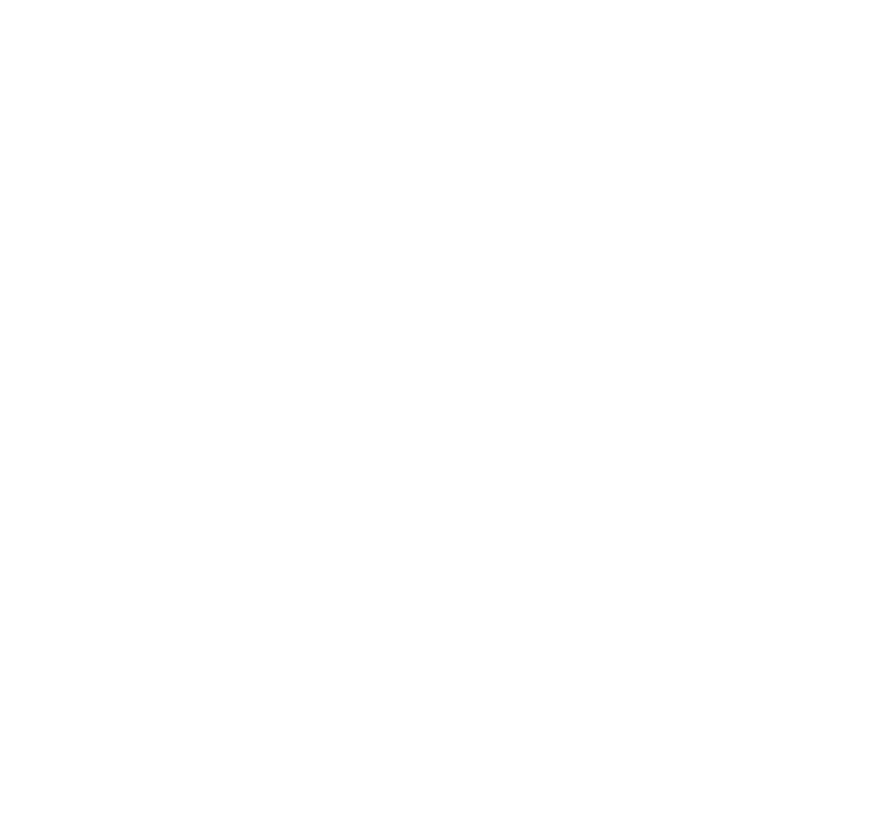
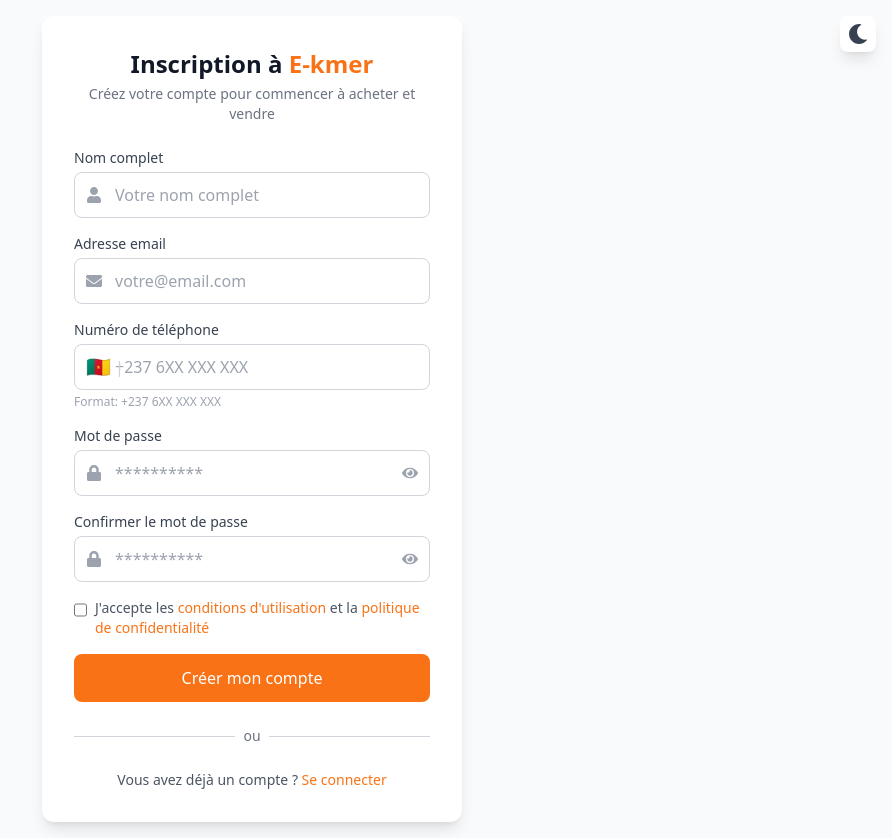
Before and after one commit to Brayann-hub-cmd/E-kmer, a React (Vite) app: page /auth/login in a window 1280 px wide. Shown: the whole page, without its empty margins (388-1280 px from the left). Before the commit the page ends 800 px from the top, so only its background shows below. Built offline with nearby package versions, Linux system fonts and the light colour scheme.

Commit message:
Ajout de la case email.

```diff
--- a/src/App.jsx
+++ b/src/App.jsx
@@ -1,5 +1,8 @@
-
+import SignUp from "./Auth/SignUp";
 function App() {
+    return(
+        <SignUp/>
+    )
 
 }
 
--- a/src/Auth/Auth.jsx
+++ b/src/Auth/SignUp.jsx
@@ -1,4 +1,4 @@
-import React, { useState, useEffect } from 'react';
+import React, { useState } from 'react';
 import { toast, Toaster } from 'react-hot-toast';
 import {
   FaUser,
@@ -6,16 +6,18 @@ import {
   FaEye,
   FaEyeSlash,
   FaMoon,
-  FaSun
+  FaSun,
+  FaEnvelope
 } from 'react-icons/fa';
 import {
   BsCheckCircle
 } from 'react-icons/bs';
 
-const Auth = () => {
+const SignUp = () => {
   // État pour gérer les valeurs du formulaire
   const [formData, setFormData] = useState({
     nomComplet: '',
+    email: '',
     telephone: '',
     motDePasse: '',
     confirmerMotDePasse: '',
@@ -51,6 +53,14 @@ const Auth = () => {
       nouvellesErreurs.nomComplet = 'Le nom complet est requis';
     } else if (donnees.nomComplet.trim().length < 2) {
       nouvellesErreurs.nomComplet = 'Le nom doit contenir au moins 2 caractères';
+    }
+
+    // Validation de l'email
+    const emailRegex = /^[^\s@]+@[^\s@]+\.[^\s@]+$/;
+    if (!donnees.email.trim()) {
+      nouvellesErreurs.email = 'L\'email est requis';
+    } else if (!emailRegex.test(donnees.email)) {
+      nouvellesErreurs.email = 'Format d\'email invalide (ex: nom@domaine.com)';
     }
 
     // Validation du téléphone (format Cameroun)
@@ -165,6 +175,7 @@ const Auth = () => {
       // Réinitialiser le formulaire
       setFormData({
         nomComplet: '',
+        email: '',
         telephone: '',
         motDePasse: '',
         confirmerMotDePasse: '',
@@ -176,6 +187,7 @@ const Auth = () => {
       setErreurs(nouvellesErreurs);
       setTouched({
         nomComplet: true,
+        email: true,
         telephone: true,
         motDePasse: true,
         confirmerMotDePasse: true,
@@ -317,6 +329,30 @@ const Auth = () => {
             )}
           </div>
 
+          {/* Champ Email */}
+          <div>
+            <label className={labelStyle}>
+              Adresse email
+            </label>
+            <div className="relative">
+              <div className="absolute inset-y-0 left-0 pl-3 flex items-center pointer-events-none">
+                <FaEnvelope className={iconStyle} />
+              </div>
+              <input
+                type="email"
+                name="email"
+                value={formData.email}
+                onChange={handleChange}
+                onBlur={handleBlur}
+                placeholder="votre@email.com"
+                className={inputStyle(touched.email && erreurs.email)}
+              />
+            </div>
+            {touched.email && erreurs.email && (
+              <p className={errorTextStyle}>{erreurs.email}</p>
+            )}
+          </div>
+
           {/* Champ Téléphone */}
           <div>
             <label className={labelStyle}>
@@ -341,7 +377,7 @@ const Auth = () => {
                   });
                 }}
                 onBlur={handleBlur}
-                placeholder=" +237 6XX XXX XXX"
+                placeholder="+237 6XX XXX XXX"
                 className={inputStyle(touched.telephone && erreurs.telephone)}
               />
             </div>
@@ -488,4 +524,4 @@ const Auth = () => {
   );
 };
 
-export default Auth;
+export default SignUp;
```
